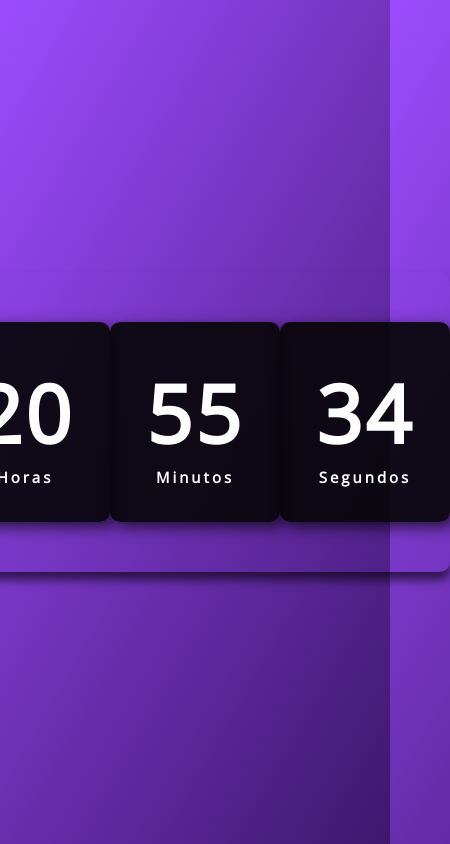
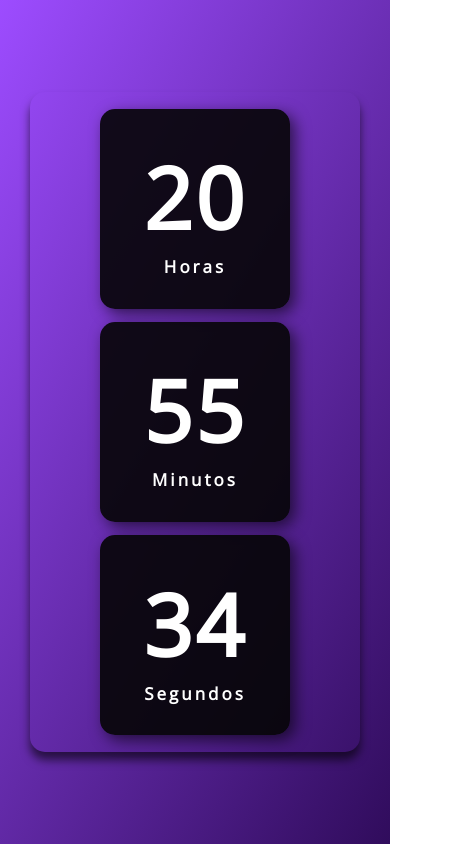
Before and after one commit to antonimatheus/Relogio-Digital, a plain HTML site: page index.html in a window 390 px wide. Shown: the whole page, 450 px wide, since content can reach past the window. Drawn offline with nearby package versions, Linux system fonts and the light colour scheme.

Commit message:
Update v2

```diff
--- a/style/estilo.css
+++ b/style/estilo.css
@@ -8,7 +8,7 @@
 
 body {
     height: 100vh;
-    background: linear-gradient(120deg,rgb(157, 76, 255),rgb(62, 23, 109));
+    background: linear-gradient(120deg,rgb(157, 76, 255),rgb(48, 12, 92));
     display: flex;
     align-items: center;
     justify-content: center;
@@ -21,7 +21,7 @@ body {
     height: 300px;
     width: 610px;
     background-color: transparent;
-    border-radius: 10px;
+    border-radius: 15px;
     box-shadow: 0px 8px 10px rgba(0, 0, 0, .6);
 }
 
@@ -35,15 +35,62 @@ body {
     color: white;
     background: rgba(5,5,5,.9);
     box-shadow: 5px 5px 15px rgba(0, 0, 0, .7);
-    border-radius: 10px;
+    border-radius: 15px;
     letter-spacing: 3px;
 }
 
 .relogio span {
     font-weight: bolder;
-    font-size: 80px;
+    font-size: 85px;
 }
 
 .relogio span.tempo {
     font-size: 15px;
 }
+
+@media screen and (max-width: 720px) {
+    body {
+    height: 100vh;
+    background: linear-gradient(120deg,rgb(157, 76, 255),rgb(48, 12, 92));
+    display: flex;
+    align-items: center;
+    justify-content: center;
+}
+
+.relogio {
+    display: flex;
+    align-items: center;
+    flex-direction: column;
+    justify-content: space-around;
+    height: 640px;
+    width: 310px;
+    padding: 10px;
+    background-color: transparent;
+    border-radius: 15px;
+    box-shadow: 0px 8px 10px rgba(0, 0, 0, .6);
+}
+
+.relogio div {
+    height: 200px;
+    width: 190px;
+    display: flex;
+    flex-direction: column;
+    align-items: center;
+    justify-content: center;
+    color: white;
+    background: rgba(5,5,5,.9);
+    box-shadow: 5px 5px 15px rgba(0, 0, 0, .6);
+    border-radius: 15px;
+    letter-spacing: 3px;
+}
+
+.relogio span {
+    font-weight: bolder;
+    font-size: 85px;
+}
+
+.relogio span.tempo {
+    font-size: 17px;
+}
+
+}
```
